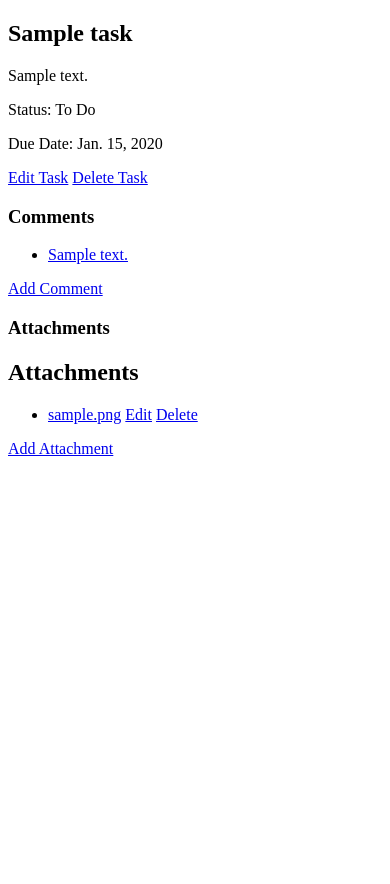
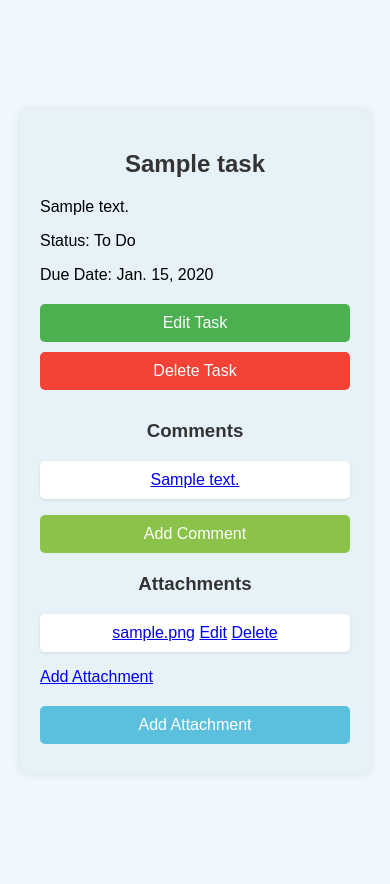
Before and after one commit to ecemyigit/thesis, a Django app: page /app/tasks/1/ in a window 390 px wide. Before the commit the page ends 456 px from the top, so only its background shows below. Run offline with Django 5.2, Linux system fonts and the light colour scheme; tables that the repository leaves empty hold one stand-in row (values such as "Sample post").

Commit message:
front end design for: Dashboard, register, task

```diff
--- /dev/null
+++ b/project/app/static/css/task_detail.css
@@ -0,0 +1,101 @@
+body {
+    font-family: Arial, sans-serif;
+    background-color: #f0f8ff;
+    margin: 0;
+    padding: 20px;
+    display: flex;
+    justify-content: center;
+    align-items: center;
+    min-height: 100vh;
+}
+
+.task-container {
+    width: 600px;
+    background-color: #e7f2f8;
+    padding: 20px;
+    border-radius: 8px;
+    box-shadow: 0px 0px 10px 0px rgba(0,0,0,0.1);
+}
+
+h2, h3 {
+    color: #333;
+    text-align: center;
+}
+
+.task-details, .comments-section, .attachments-section {
+    margin-bottom: 20px;
+}
+
+.btn {
+    display: block;
+    width: 100%;
+    background-color: #89CFF0;
+    color: white;
+    padding: 10px 20px;
+    border: none;
+    border-radius: 5px;
+    cursor: pointer;
+    text-decoration: none;
+    text-align: center;
+    margin-bottom: 10px;
+}
+
+.btn-primary {
+    background-color: #4CAF50;
+}
+
+.btn-danger {
+    background-color: #f44336;
+}
+
+.btn-success {
+    background-color: #8bc34a;
+}
+
+.btn-info {
+    background-color: #5bc0de;
+}
+
+.btn:hover {
+    opacity: 0.8;
+}
+
+ul {
+    list-style-type: none;
+    padding: 0;
+}
+
+li {
+    margin-bottom: 10px;
+    padding: 10px;
+    background-color: #fff;
+    border-radius: 5px;
+    box-shadow: 0 1px 3px rgba(0, 0, 0, 0.1);
+    text-align: center;
+}
+
+.attachment-list, .comment-list {
+    margin-top: 20px;
+}
+
+/* better alignment */
+.task-actions {
+    display: flex;
+    justify-content: space-between;
+    margin-bottom: 20px;
+}
+
+/* Responsive design */
+@media (max-width: 768px) {
+    .task-container {
+        width: 90%;
+    }
+
+    .task-actions {
+        flex-direction: column;
+    }
+
+    .btn {
+        width: auto;
+    }
+}
--- a/project/app/templates/app/attachment_list.html
+++ b/project/app/templates/app/attachment_list.html
@@ -5,7 +5,6 @@
     <title>Attachments for Task</title>
 </head>
 <body>
-    <h2>Attachments</h2>
     <ul>
         {% for attachment in attachments %}
             <li>
--- a/project/app/templates/app/task_detail.html
+++ b/project/app/templates/app/task_detail.html
@@ -1,30 +1,45 @@
-<!-- app/templates/app/task_detail.html -->
+{% load static %}
+
 <!DOCTYPE html>
 <html>
 <head>
     <title>Task Detail</title>
+    <link rel="stylesheet" href="{% static 'css/task_detail.css' %}">
 </head>
 <body>
+    <div class="task-container">
         <h2>{{ task.title }}</h2>
+        <div class="task-details">
             <p>{{ task.description }}</p>
-    <p>Status: {{ task.status }}</p>
+            <p>Status: {{ task.get_status_display }}</p>
             <p>Due Date: {{ task.due_date }}</p>
-
+        </div>
+        <div class="task-actions">
             <a href="{% url 'app:task_update' task.id %}" class="btn btn-primary">Edit Task</a>
             <a href="{% url 'app:task_delete' task.id %}" class="btn btn-danger">Delete Task</a>
-
+        </div>
+       <div class="comments-section">
     <h3>Comments</h3>
     <ul>
         {% for comment in task.comments.all %}
         <li>
-                <a href="{% url 'app:comment_detail' task.id comment.id %}">{{ comment.content }}</a>
+            <!-- Make sure 'comment_detail' URL is correct and 'comment' has the necessary fields -->
+            <a href="{% url 'app:comment_detail' task.id comment.id %}">
+                {{ comment.content }} <!-- This should display the comment content -->
+            </a>
         </li>
+        {% empty %}
+        <li>No comments yet.</li>
         {% endfor %}
     </ul>
     <a href="{% url 'app:comment_create' task.id %}" class="btn btn-success">Add Comment</a>
-
+</div>
+        <div class="attachments-section">
             <h3>Attachments</h3>
             {% include 'app/attachment_list.html' with task_id=task.id %}
+        </div>
+        <a href="{% url 'app:attachment_create' task.id %}" class="btn btn-info">Add Attachment</a>
+    </div>
+</body>
 
-</body>
 </html>
```
Also changed, not shown: project/app/static/css/dashboard.css (added, +63 -0 lines), project/app/static/css/register.css (added, +47 -0 lines), project/app/static/css/task_form.css (added, +63 -0 lines), project/app/static/css/task_list.css (added, +69 -0 lines), project/app/templates/app/dashboard.html (+28 -20 lines), project/app/templates/app/register.html (+9 -6 lines), project/app/templates/app/task_form.html (+11 -6 lines), project/app/templates/app/task_list.html (+7 -3 lines). Lines whose indentation alone changed are shown as unchanged.
